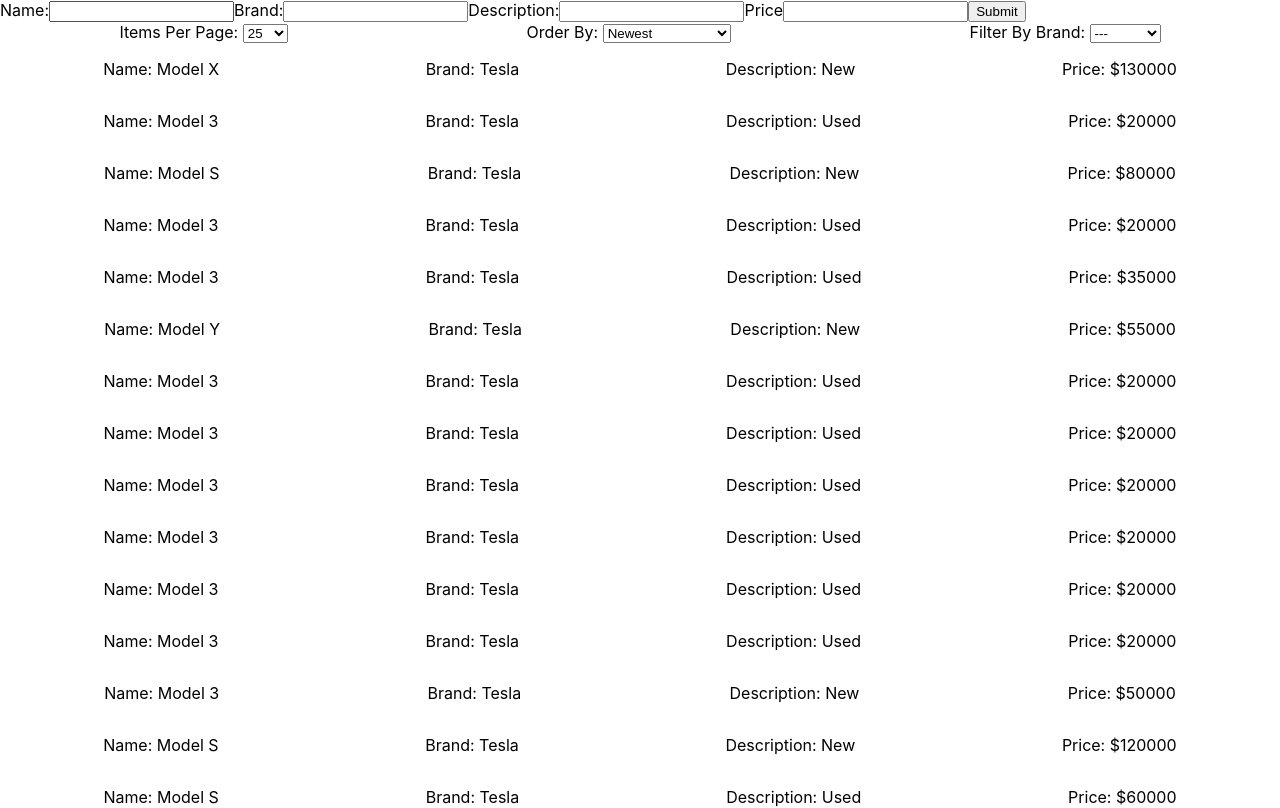
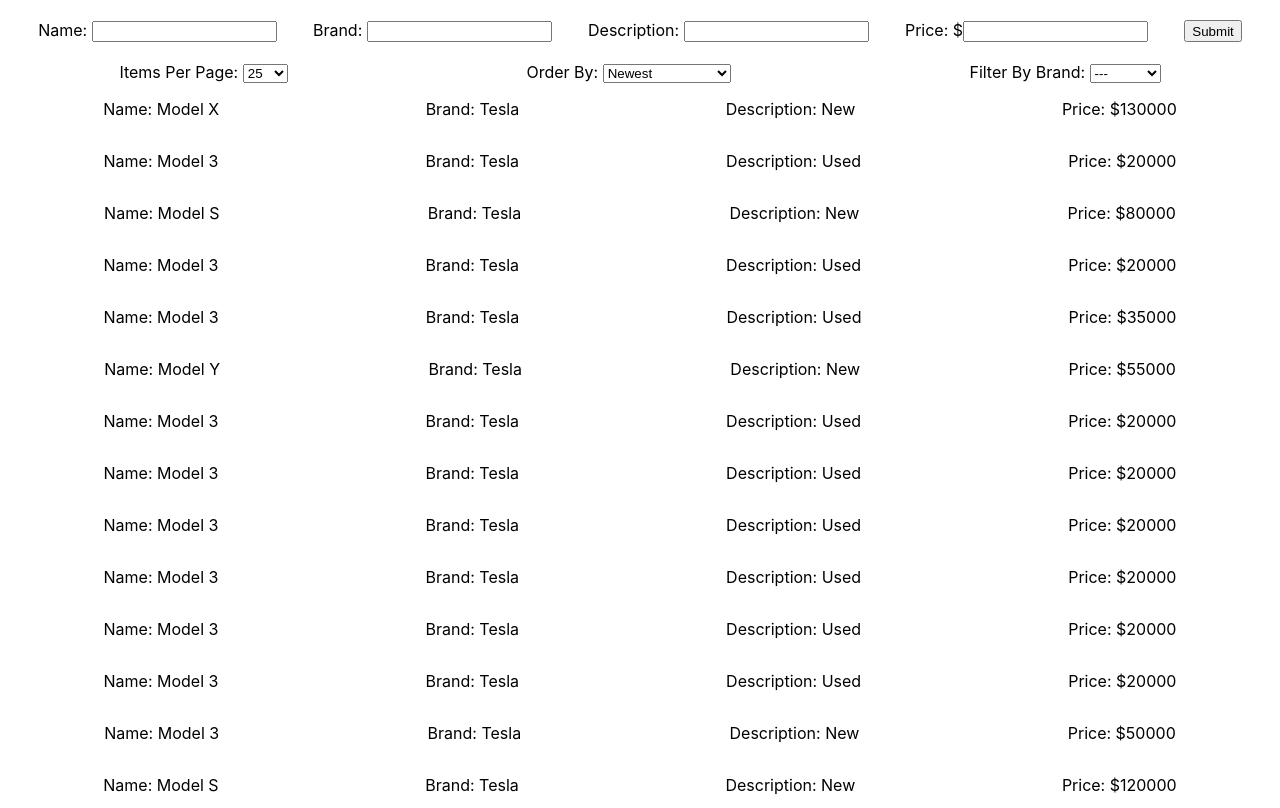
Before and after one commit to andywu0489/pagination-practice, a React (Create React App) app: page / in a window 1280 px wide. Shown: the top 808 px of the page. Built offline with nearby package versions, Linux system fonts and the light colour scheme.

Commit message:
Rename item form component and add some styling

```diff
--- a/src/App.js
+++ b/src/App.js
@@ -1,6 +1,6 @@
 import './App.css';
 import Pagination from './components/pagination'
-import ItemForm from './components/item'
+import ItemForm from './components/itemForm'
 
 function App() {
   return (
--- /dev/null
+++ b/src/components/itemForm.css
@@ -0,0 +1,5 @@
+.item-form {
+    display: flex;
+    justify-content: space-around;
+    margin: 20px
+}
--- a/src/components/item.js
+++ b/src/components/itemForm.js
@@ -1,5 +1,6 @@
 import React, { useState } from "react";
 import { useSelector, useDispatch } from "react-redux";
+import './itemForm.css'
 import {
   addItem
 } from "../redux/item/itemActions";
@@ -38,22 +39,20 @@
   }
 
   return (
-    <div>
-      <form onSubmit={handleSubmit}>
-        <label>Name:
+      <form className='item-form' onSubmit={handleSubmit}>
+        <label>{'Name: '}
         <input name="name" value={item.name} onChange={handleChange}></input>
         </label>
-        <label>Brand:
+        <label>{'Brand: '}
         <input name="brand" value={item.brand} onChange={handleChange}></input>
         </label>
-        <label>Description:
+        <label>{'Description: '}
         <input name="description" value={item.description} onChange={handleChange}></input>
         </label>
-        <label>Price
+        <label>{'Price: $'}
         <input type='number' name="price" value={item.price} onChange={handleChange}></input>
         </label>
         <button>Submit</button>
       </form>
-    </div>
   );
 }
--- a/src/components/pagination.css
+++ b/src/components/pagination.css
@@ -22,9 +22,8 @@
 .pagination__controls {
     display: flex;
     justify-content: center;
+    margin: 20px;
 }
-
-
 
 input::-webkit-outer-spin-button,
 input::-webkit-inner-spin-button {
```
